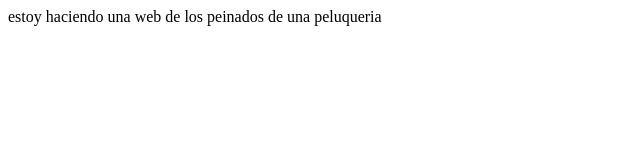
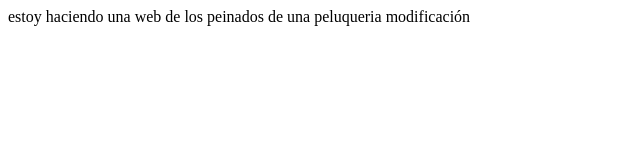
Before and after one commit to josemact29/peluqueria, a plain HTML site: page Index.html in a window 1280 px wide. Shown: the whole page, without its empty margins (0-640 px from the left). Drawn offline with Linux system fonts and the light colour scheme.

Commit message:
cambio.html

```diff
--- a/Index.html
+++ b/Index.html
@@ -7,5 +7,7 @@
 </head>
 <body>
     estoy haciendo una web de los peinados de una peluqueria
+
+    modificación
 </body>
 </html>
```
